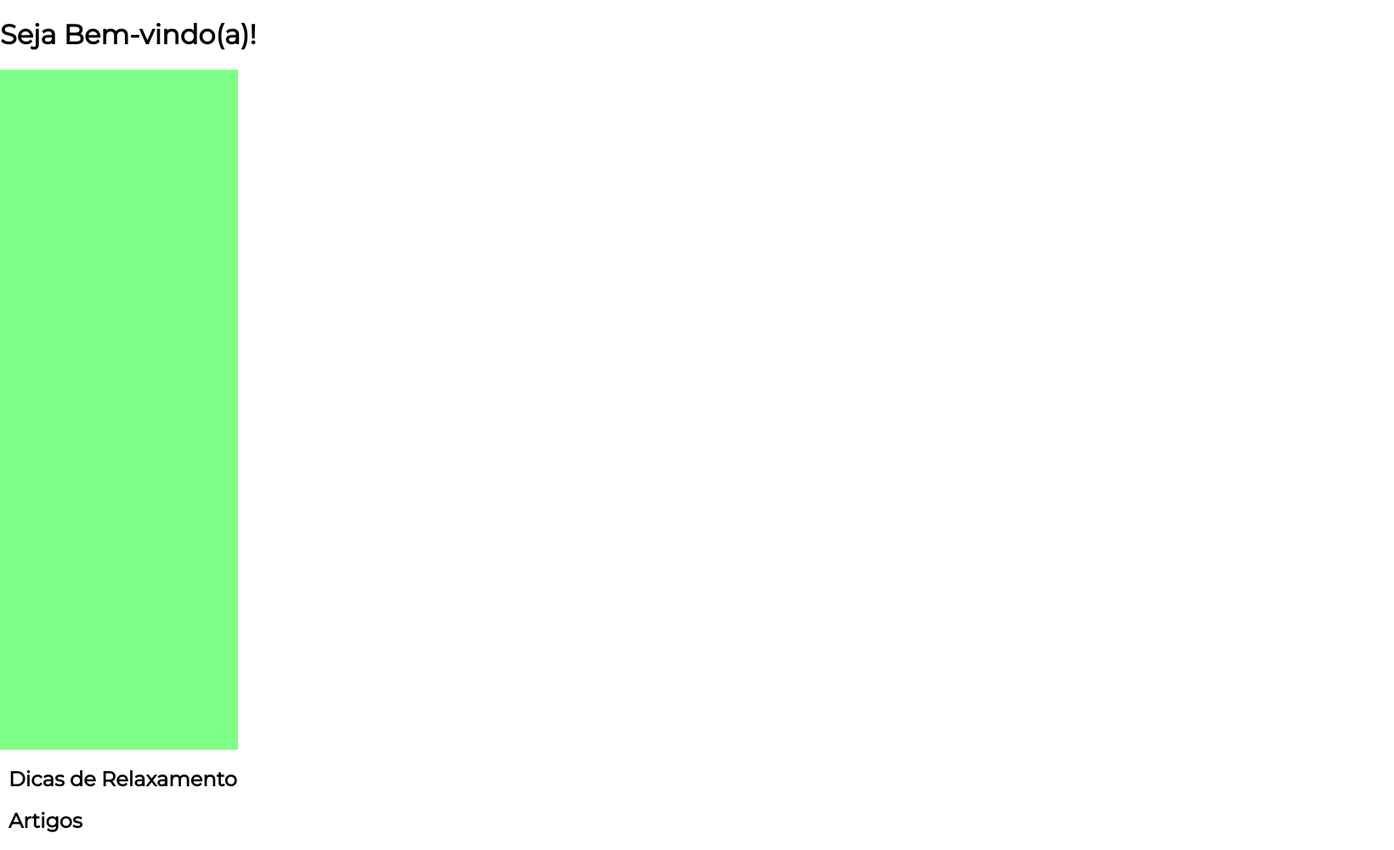
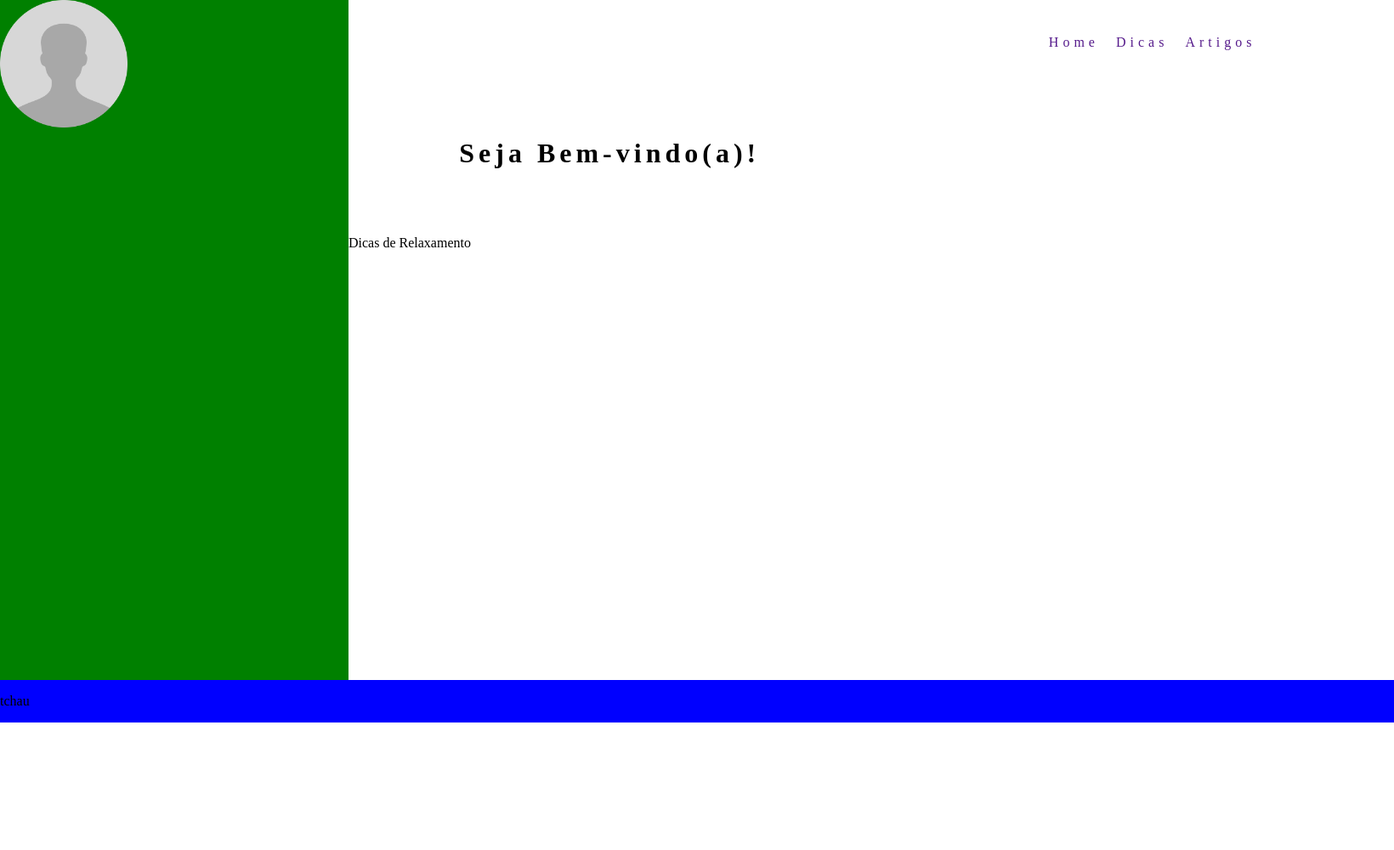
Before and after one commit to amarantesmind/Serena, a Django app: page /conta in a window 1640 px wide. Shown: the whole page at 85% size. After the commit the page ends 850 px from the top, so only its background shows below. Run offline with Django 3.2, Linux system fonts and the light colour scheme.

Commit message:
atualizaçao_pagina_conta

```diff
--- a/landing/static/css/style-conta.css
+++ b/landing/static/css/style-conta.css
@@ -1,25 +1,78 @@
 body{
     margin: 0;
     padding: 0;
-    width: 100vw;
-    height: auto;
-    font-family: 'Montserrat', sans-serif;
-    overflow-x: hidden;
-    -webkit-font-smoothing: antialiased;
+
 }
 
-.lateral{
-    background-color:#7FFF87;
-    width: 280px;
+.grid{
+    display: grid;
+    grid-template-columns: repeat(4,25vw);
+    grid-template-rows: repeat(4, auto);
+    grid-template-areas:
+      "main header header header"
+      "main sidebar sidebar sidebar"
+      "main sidebar sidebar sidebar"
+      "main sidebar sidebar sidebar"
+      "footer footer footer footer";
+
+}
+
+
+header {
+    align-items: center;
+    grid-area: header;
+    display: grid;
+    justify-content: center;
+    margin-block-end: 0;
+    padding: 0;
+    width:153vh;
+
+
+}
+
+header nav{
+    display: flex;
+    justify-content:space-between;
+    margin-left: 700px;
+    align-items: center;
+    transform: translateX(-10%);
+
+}
+
+main{
+    display: grid;
+    grid-area: main;
+    background-color: green;
     height: 100vh;
 }
-
-h1 .g{
-   font-size: 90px;
-   padding: 0 10px;
-   display: flex;
+img{
+    height: 150px;
+    width: auto;
 }
 
-h2{
-    padding: 0 10px;
+.sidebar{
+    display: grid;
+    grid-area: sidebar;
+    width:153vh;
 }
+
+footer{
+    display: grid;
+    grid-area: footer;
+    background-color: blue;
+    width:205vh;
+}
+h1{
+    text-decoration: none;
+    letter-spacing: 5px;
+
+}
+a{
+    text-decoration: none;
+    letter-spacing: 5px;
+    margin-left: 20px;
+}
+
+a:hover{
+    color: red;
+}
--- a/landing/templates/conta.html
+++ b/landing/templates/conta.html
@@ -2,6 +2,7 @@
 
 <!DOCTYPE html>
 <html lang="pt-br">
+
 <head>
     <meta charset="UTF-8">
     <meta name="viewport" content="width=device-width, initial-scale=1.0">
@@ -10,27 +11,30 @@
     <link rel="stylesheet" href="{% static 'css/style-conta.css' %}">
     <title>Bem-vindo(a)!</title>
 </head>
+
 <body>
-    <div>
-        <h1 class="g">Seja Bem-vindo(a)!</h1>
-    </div>
+    <div class="grid">
 
-    <div class="lateral">
-        <img src="" alt="">
-    </div>
+        <header>
+            <nav>
+                <a href="">Home</a>
+                <a href="">Dicas</a>
+                <a href="">Artigos</a>
+            </nav>
+            <h1>Seja Bem-vindo(a)!</h1>
+        </header>
+        <main>
+            <img src="../static/images/user-foto.png" alt="">
+        </main>
 
-    <div class="">
-        <section>
-            <h2>Dicas de Relaxamento</h2>
-        </section>
+        <div class="sidebar">
+            <p>Dicas de Relaxamento</p>
 
-        <section>
-            <h2>Artigos</h2>
-        </section>
-
-        <section>
-            <h2></h2>
-        </section>
+        </div>
+        <footer>
+            <p>tchau</p>
+        </footer>
     </div>
 </body>
-</html>
+
+</html
```
Also changed, not shown: landing/static/images/user-foto.png (added).
